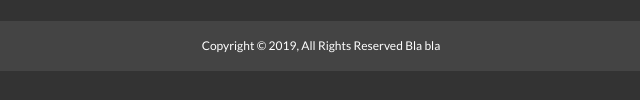
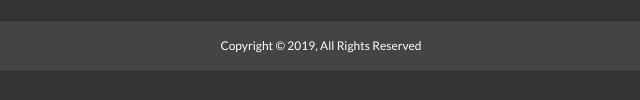
Before and after one commit to Izabela88/news_grid, a plain HTML site: page index.html in a window 1280 px wide. Shown: the part 1903-2003 px from the top of the page, 319-959 px from the left. Drawn offline with Linux system fonts and the light colour scheme.

Commit message:
Deleted txt from paragraph

```diff
--- a/index.html
+++ b/index.html
@@ -140,7 +140,7 @@
     </div>
     <div>
       <p>
-        Copyright &copy; 2019, All Rights Reserved Bla bla
+        Copyright &copy; 2019, All Rights Reserved
       </p>
     </div>
   </div>
```
